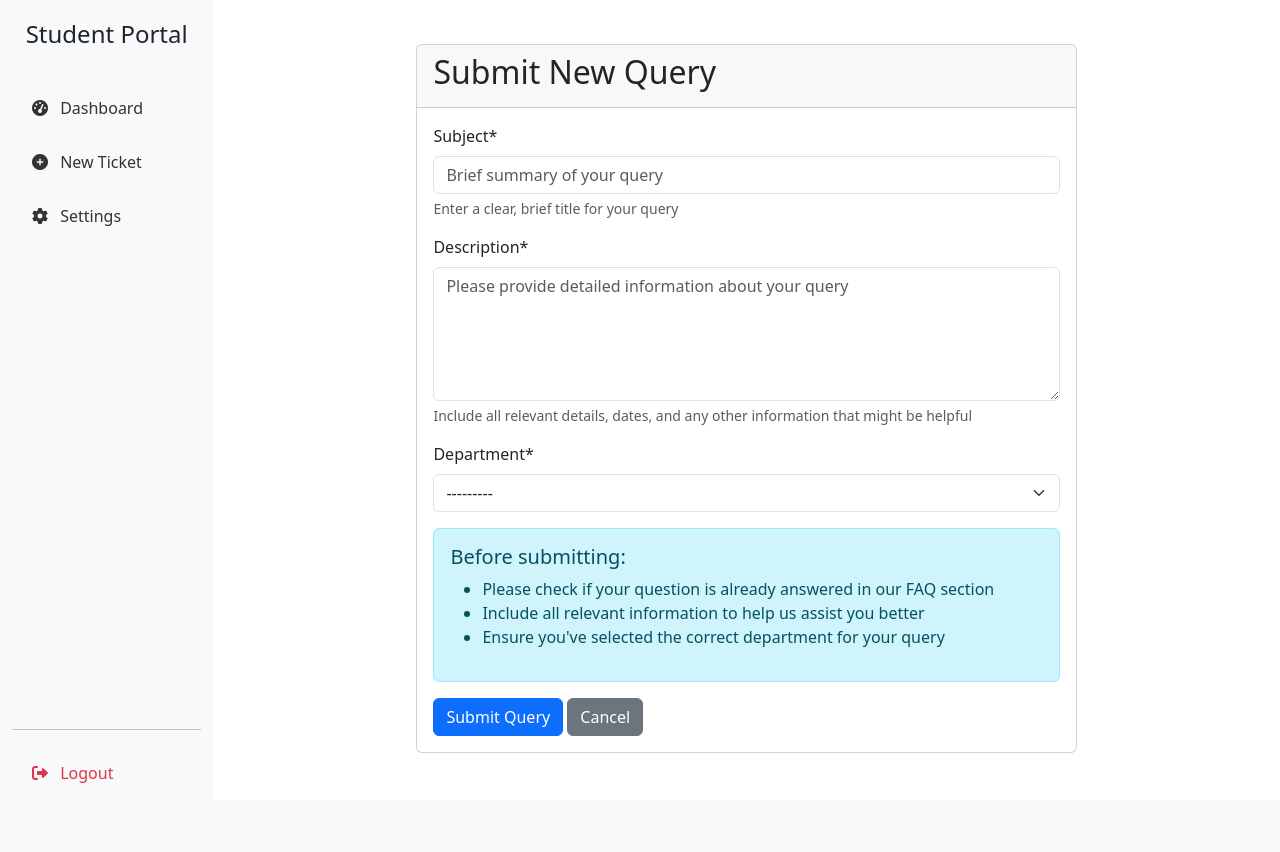
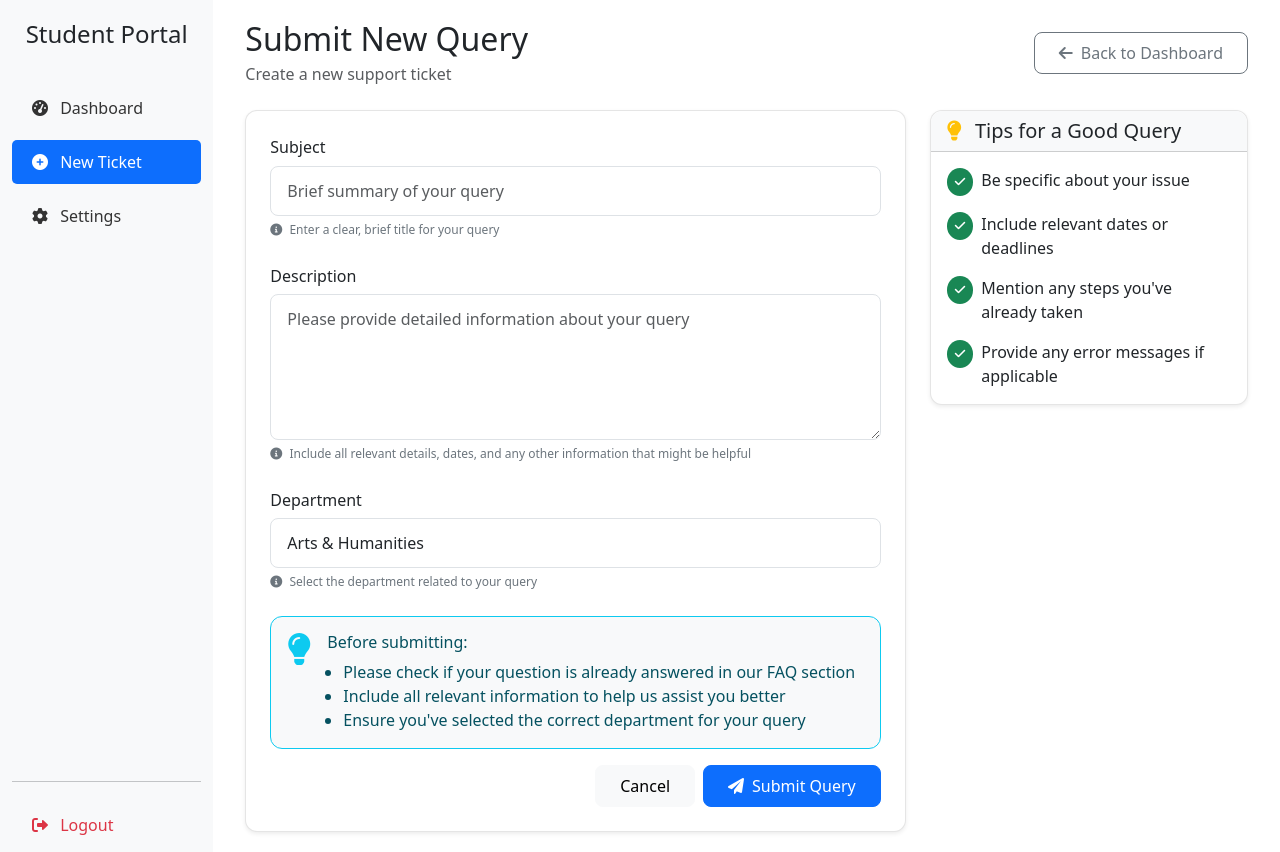
Before and after one commit to doo78/ticketing-system, a Django app: page /student/tickets/new/ in a window 1280 px wide. Before the commit the page ends 783 px from the top, so only its background shows below. Run offline with Django 5.2, Linux system fonts and the light colour scheme; a user stored in the database is signed in; tables that the repository leaves empty hold one stand-in row (values such as "Sample post"); some libraries are stand-ins or nearby versions.

Commit message:
added tests for all the current student dasboard functionalities and improved on the ticket input ui. Added a new messaging system to follow up on opened tickets and made them viewable

```diff
--- a/my_library/settings.py
+++ b/my_library/settings.py
@@ -131,3 +131,4 @@
 AUTH_USER_MODEL = 'ticket.CustomUser'
 LOGIN_REDIRECT_URL = '/dashboard/'
 LOGOUT_REDIRECT_URL = '/login/'
+LOGIN_URL = '/login/'
--- a/my_library/urls.py
+++ b/my_library/urls.py
@@ -30,6 +30,7 @@
         path('tickets/', include([
             path('', views.ticket_list, name='ticket_list'),
             path('new/', views.create_ticket, name='create_ticket'),
+            path('<int:ticket_id>/', views.ticket_detail, name='ticket_detail'),
         ])),
     ])),
     #------------------------------------STAFF URLS------------------------------------#
--- a/ticket/forms.py
+++ b/ticket/forms.py
@@ -101,9 +101,16 @@
         self.student = kwargs.pop('student', None)
         super().__init__(*args, **kwargs)
 
+        # Set the initial department value to the student's department
+        if self.student:
+            self.fields['department'].initial = self.student.department
+
+        # Use the same department choices as defined in the Ticket model
+        self.fields['department'].choices = Ticket.DEPT_CHOICES
+
         self.fields['subject'].help_text = 'Enter a clear, brief title for your query'
-        self.fields[
-            'description'].help_text = 'Include all relevant details, dates, and any other information that might be helpful'
+        self.fields['description'].help_text = 'Include all relevant details, dates, and any other information that might be helpful'
+        self.fields['department'].help_text = 'Select the department related to your query'
 
         for field in self.fields:
             self.fields[field].required = True
@@ -112,6 +119,7 @@
         ticket = super().save(commit=False)
         if self.student:
             ticket.student = self.student
+            ticket.status = 'open'  # Ensure the ticket starts as open
         if commit:
             ticket.save()
         return ticket
--- a/ticket/models.py
+++ b/ticket/models.py
@@ -92,5 +92,8 @@
     parent = models.ForeignKey('self', on_delete=models.CASCADE, null=True, blank=True, related_name='replies')
     created_at = models.DateTimeField(auto_now_add=True)
 
+    def __str__(self):
+        return self.content[:50] + '...' if len(self.content) > 50 else self.content
+
     class Meta:
         ordering = ['created_at']
--- a/ticket/templates/student/base.html
+++ b/ticket/templates/student/base.html
@@ -52,14 +52,15 @@
                     <h4>Student Portal</h4>
                 </div>
                 <nav class="nav flex-column">
-                    <a class="nav-link {% if request.resolver_match.url_name == 'dashboard' %}active{% endif %}"
+                    <a class="nav-link {% if request.resolver_match.url_name == 'student_dashboard' %}active{% endif %}"
                        href="{% url 'student_dashboard' %}">
                         <i class="fas fa-tachometer-alt me-2"></i> Dashboard
                     </a>
-                    <a class="nav-link" href="#" data-bs-toggle="modal" data-bs-target="#newTicketModal">
+                    <a class="nav-link {% if request.resolver_match.url_name == 'create_ticket' %}active{% endif %}"
+                       href="{% url 'create_ticket' %}">
                         <i class="fas fa-plus-circle me-2"></i> New Ticket
                     </a>
-                    <a class="nav-link {% if request.resolver_match.url_name == 'settings' %}active{% endif %}"
+                    <a class="nav-link {% if request.resolver_match.url_name == 'student_settings' %}active{% endif %}"
                        href="{% url 'student_settings' %}">
                         <i class="fas fa-cog me-2"></i> Settings
                     </a>
--- a/ticket/templates/student/create_ticket.html
+++ b/ticket/templates/student/create_ticket.html
@@ -2,35 +2,168 @@
 {% load crispy_forms_tags %}
 
 {% block content %}
-<div class="container mt-4">
+<div class="container-fluid">
+    <div class="row mb-4">
+        <div class="col">
+            <div class="d-flex justify-content-between align-items-center">
+                <div>
+                    <h2 class="mb-1">Submit New Query</h2>
+                    <p class="text-muted mb-0">Create a new support ticket</p>
+                </div>
+                <a href="{% url 'student_dashboard' %}" class="btn btn-outline-secondary">
+                    <i class="fas fa-arrow-left me-2"></i>Back to Dashboard
+                </a>
+            </div>
+        </div>
+    </div>
+
     <div class="row">
-      <div class="col-md-8 offset-md-2">
-          <div class="card">
-              <div class="card-header">
-                  <h2 class="card-title">Submit New Query</h2>
+        <div class="col-md-8">
+            <div class="card shadow-sm">
+                <div class="card-body p-4">
+                    <form method="post" novalidate class="ticket-form">
+                        {% csrf_token %}
+
+                        <div class="mb-4">
+                            <label for="id_subject" class="form-label h6">Subject</label>
+                            <input type="text" name="subject" class="form-control" id="id_subject" required placeholder="Brief summary of your query">
+                            <small class="form-text text-muted">
+                                <i class="fas fa-info-circle me-1"></i>
+                                Enter a clear, brief title for your query
+                            </small>
                         </div>
-              <div class="card-body">
-                  <form method="post" novalidate>
-                      {% csrf_token %}
-                      {{ form|crispy }}
 
-                      <div class="alert alert-info mt-3">
-                          <h5>Before submitting:</h5>
-                          <ul>
+                        <div class="mb-4">
+                            <label for="id_description" class="form-label h6">Description</label>
+                            <textarea name="description" class="form-control" id="id_description" rows="5" required placeholder="Please provide detailed information about your query"></textarea>
+                            <small class="form-text text-muted">
+                                <i class="fas fa-info-circle me-1"></i>
+                                Include all relevant details, dates, and any other information that might be helpful
+                            </small>
+                        </div>
+
+                        <div class="mb-4">
+                            <label for="id_department" class="form-label h6">Department</label>
+                            {{ form.department }}
+                            <small class="form-text text-muted">
+                                <i class="fas fa-info-circle me-1"></i>
+                                Select the department related to your query
+                            </small>
+                        </div>
+
+                        <div class="alert alert-info bg-light border-info">
+                            <div class="d-flex">
+                                <div class="me-3">
+                                    <i class="fas fa-lightbulb fa-2x text-info"></i>
+                                </div>
+                                <div>
+                                    <h6 class="alert-heading mb-2">Before submitting:</h6>
+                                    <ul class="mb-0 ps-3">
                                         <li>Please check if your question is already answered in our FAQ section</li>
                                         <li>Include all relevant information to help us assist you better</li>
                                         <li>Ensure you've selected the correct department for your query</li>
                                     </ul>
                                 </div>
+                            </div>
+                        </div>
 
-                      <div class="form-group mt-3">
-                          <button type="submit" class="btn btn-primary">Submit Query</button>
-                          <a href="{% url 'student_dashboard' %}" class="btn btn-secondary">Cancel</a>
+                        <div class="d-flex justify-content-end gap-2">
+                            <a href="{% url 'student_dashboard' %}" class="btn btn-light">Cancel</a>
+                            <button type="submit" class="btn btn-primary">
+                                <i class="fas fa-paper-plane me-2"></i>Submit Query
+                            </button>
                         </div>
                     </form>
                 </div>
             </div>
         </div>
+
+        <div class="col-md-4">
+            <div class="card shadow-sm">
+                <div class="card-header bg-light">
+                    <h5 class="mb-0">
+                        <i class="fas fa-lightbulb me-2 text-warning"></i>
+                        Tips for a Good Query
+                    </h5>
+                </div>
+                <div class="card-body">
+                    <ul class="list-unstyled mb-0">
+                        <li class="mb-3 d-flex align-items-start">
+                            <span class="badge bg-success rounded-circle p-2 me-2">
+                                <i class="fas fa-check"></i>
+                            </span>
+                            <span>Be specific about your issue</span>
+                        </li>
+                        <li class="mb-3 d-flex align-items-start">
+                            <span class="badge bg-success rounded-circle p-2 me-2">
+                                <i class="fas fa-check"></i>
+                            </span>
+                            <span>Include relevant dates or deadlines</span>
+                        </li>
+                        <li class="mb-3 d-flex align-items-start">
+                            <span class="badge bg-success rounded-circle p-2 me-2">
+                                <i class="fas fa-check"></i>
+                            </span>
+                            <span>Mention any steps you've already taken</span>
+                        </li>
+                        <li class="mb-0 d-flex align-items-start">
+                            <span class="badge bg-success rounded-circle p-2 me-2">
+                                <i class="fas fa-check"></i>
+                            </span>
+                            <span>Provide any error messages if applicable</span>
+                        </li>
+                    </ul>
                 </div>
             </div>
+        </div>
+    </div>
+</div>
+
+<style>
+    .ticket-form .form-control {
+        border-radius: 0.5rem;
+        padding: 0.75rem 1rem;
+        border-color: #dee2e6;
+    }
+
+    .ticket-form .form-control:focus {
+        border-color: #80bdff;
+        box-shadow: 0 0 0 0.2rem rgba(0,123,255,.25);
+    }
+
+    .ticket-form .form-select {
+        border-radius: 0.5rem;
+        padding: 0.75rem 1rem;
+        border-color: #dee2e6;
+    }
+
+    .ticket-form textarea {
+        min-height: 120px;
+    }
+
+    .card {
+        border-radius: 0.75rem;
+        border: 1px solid rgba(0,0,0,.1);
+    }
+
+    .card-header {
+        border-top-left-radius: 0.75rem !important;
+        border-top-right-radius: 0.75rem !important;
+    }
+
+    .btn {
+        padding: 0.5rem 1.5rem;
+        border-radius: 0.5rem;
+    }
+
+    .alert {
+        border-radius: 0.75rem;
+    }
+
+    .form-text {
+        font-size: 0.75rem;
+        margin-top: 0.25rem;
+        color: #6c757d !important;
+    }
+</style>
 {% endblock %}
--- a/ticket/templates/student/dashboard.html
+++ b/ticket/templates/student/dashboard.html
@@ -62,7 +62,7 @@
                                     </td>
                                     <td>{{ ticket.created_at }}</td>
                                     <td>
-                                        <button class="btn btn-sm btn-outline-primary">View</button>
+                                        <a href="{% url 'ticket_detail' ticket.id %}" class="btn btn-sm btn-outline-primary">View</a>
                                     </td>
                                 </tr>
                                 {% endfor %}
@@ -107,7 +107,7 @@
                                     </td>
                                     <td>{{ ticket.created_at }}</td>
                                     <td>
-                                        <button class="btn btn-sm btn-outline-secondary">View</button>
+                                        <a href="{% url 'ticket_detail' ticket.id %}" class="btn btn-sm btn-outline-secondary">View</a>
                                     </td>
                                 </tr>
                                 {% endfor %}
--- a/ticket/views.py
+++ b/ticket/views.py
@@ -12,7 +12,7 @@
 from django.http import JsonResponse
 from ticket.mixins import RoleBasedRedirectMixin
 from ticket.forms import LogInForm, SignUpForm
-from .models import Ticket, Staff, Student, CustomUser
+from .models import Ticket, Staff, Student, CustomUser, Message
 from .forms import TicketForm
 
 #------------------------------------STUDENT SECTION------------------------------------#
@@ -25,15 +25,19 @@
         form = TicketForm(request.POST, student=request.user.student)
         if form.is_valid():
             ticket = form.save()
-            messages.success(request,
-                           'Your ticket has been submitted successfully. Ticket number: #{}'.format(ticket.id))
-            return redirect('student_dashboard')  # Changed to match your URL name
+            messages.success(
+                request,
+                f'Your ticket #{ticket.id} has been submitted successfully. We will review it shortly.'
+            )
+            return redirect('student_dashboard')
     else:
         form = TicketForm(student=request.user.student)
 
     return render(request, 'student/create_ticket.html', {
-        'form': form
+        'form': form,
+        'title': 'Submit New Query'
     })
+
 @login_required
 def student_settings(request):
     if not hasattr(request.user, 'student'):
@@ -57,6 +61,36 @@
 
     tickets = Ticket.objects.filter(student=request.user.student)
     return render(request, 'student/ticket_list.html', {'tickets': tickets})
+
+@login_required
+def ticket_detail(request, ticket_id):
+    if not hasattr(request.user, 'student'):
+        return redirect('home')
+
+    ticket = get_object_or_404(Ticket, id=ticket_id, student=request.user.student)
+
+    if request.method == 'POST':
+        message_content = request.POST.get('message')
+        if message_content:
+            if ticket.status == 'closed':
+                messages.error(request, 'Cannot add messages to a closed ticket.')
+                return render(request, 'student/ticket_detail.html', {
+                    'ticket': ticket,
+                    'ticket_messages': ticket.messages.all().order_by('created_at')
+                })
+            Message.objects.create(
+                ticket=ticket,
+                author=request.user,
+                content=message_content
+            )
+            messages.success(request, 'Message sent successfully.')
+            return redirect('ticket_detail', ticket_id=ticket_id)
+
+    context = {
+        'ticket': ticket,
+        'ticket_messages': ticket.messages.all().order_by('created_at')
+    }
+    return render(request, 'student/ticket_detail.html', context)
 
 #------------------------------------STAFF SECTION------------------------------------#
 
@@ -94,7 +128,11 @@
         if form.is_valid():
             user = form.get_user()
             login(request, user)
-            return redirect(self.get_redirect_url(user))
+            redirect_url = self.get_redirect_url(user)
+            # Check if it's a direct URL or a URL name
+            if redirect_url.startswith('/'):
+                return redirect(redirect_url)
+            return redirect(redirect_url)
         messages.error(request, "Invalid username or password.")
         return render(request, 'login.html', {'form': form})
 
@@ -108,7 +146,14 @@
     """Log out the current user and redirect to login page."""
 
     def get(self, request):
+        # Clear all existing messages
+        storage = messages.get_messages(request)
+        storage.used = True
+
+        # Perform logout
         logout(request)
+
+        # Add only the logout success message
         messages.success(request, "You have been logged out successfully.")
         return redirect(reverse("log_in"))
 
@@ -144,20 +189,22 @@
 
     def get(self, request, *args, **kwargs):
         role_dispatch = {
-            'admin': self.render_admin_dashboard,
+            'admin': self.render_staff_dashboard,  # Admin users see staff dashboard
             'staff': self.render_staff_dashboard,
             'student': self.render_student_dashboard,
         }
         handler = role_dispatch.get(request.user.role, self.redirect_to_home)
         return handler(request)
 
-    def render_admin_dashboard(self, request):
-        """Render admin dashboard."""
-        return render(request, 'admin_dashboard.html')
-
     def render_staff_dashboard(self, request):
         """Render staff dashboard."""
-        return render(request, 'staff/dashboard.html')
+        context = {
+            'assigned_tickets_count': Ticket.objects.filter(
+                assigned_staff=request.user.staff if hasattr(request.user, 'staff') else None
+            ).exclude(status='closed').count(),
+            'department': request.user.staff.department if hasattr(request.user, 'staff') else "Admin"
+        }
+        return render(request, 'staff/dashboard.html', context)
 
     def render_student_dashboard(self, request):
         """Render student dashboard."""
```
Also changed, not shown: ticket/templates/student/ticket_detail.html (added, +127 -0 lines), ticket/tests/test_student_dashboard.py (added, +287 -0 lines). Lines whose indentation alone changed are shown as unchanged.
